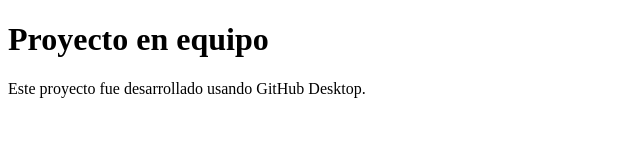
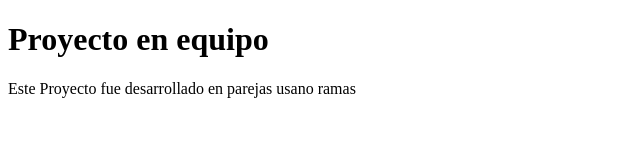
Before and after one commit to DocZyk/practica-colaborativa-git, a plain HTML site: page index.html in a window 1280 px wide. Shown: the full height of the page, 0-640 px from the left. Drawn offline with Linux system fonts and the light colour scheme.

Commit message:
Modifco Parrafo Descriptivo

```diff
--- a/index.html
+++ b/index.html
@@ -8,7 +8,7 @@
 
 <h1>Proyecto en equipo</h1>
 
-<p>Este proyecto fue desarrollado usando GitHub Desktop.</p>
+<p>Este Proyecto fue desarrollado en parejas usano ramas</p>
 
 </body>
 </html>
```
